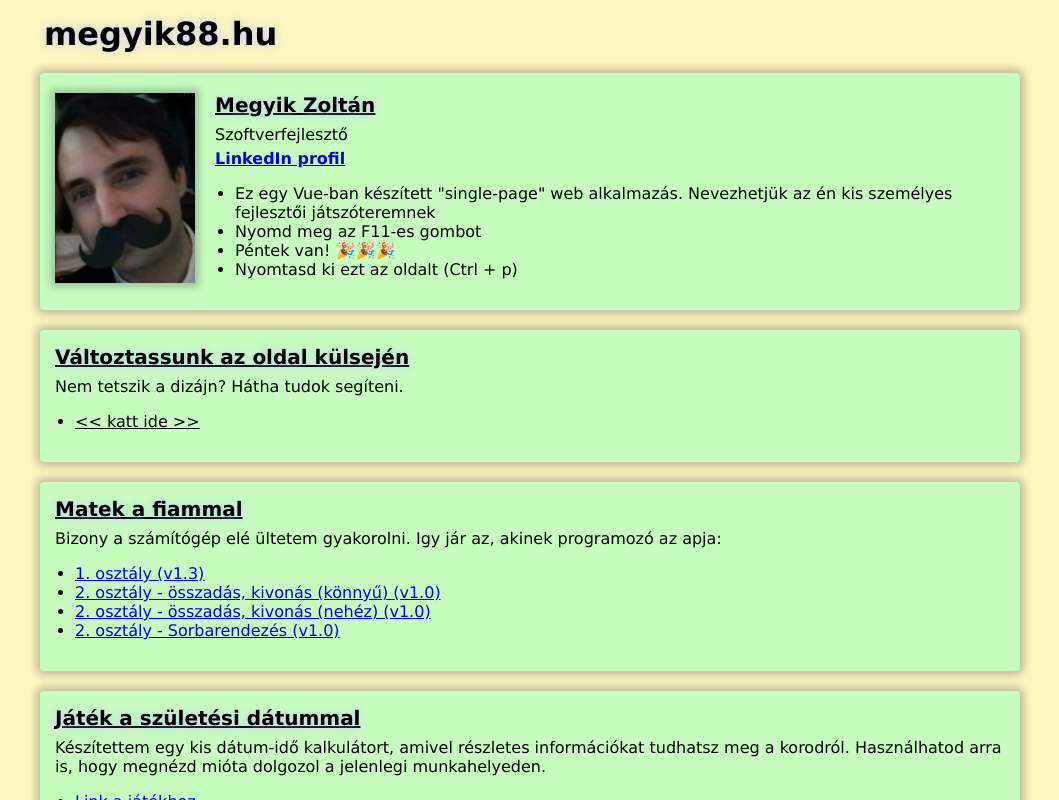
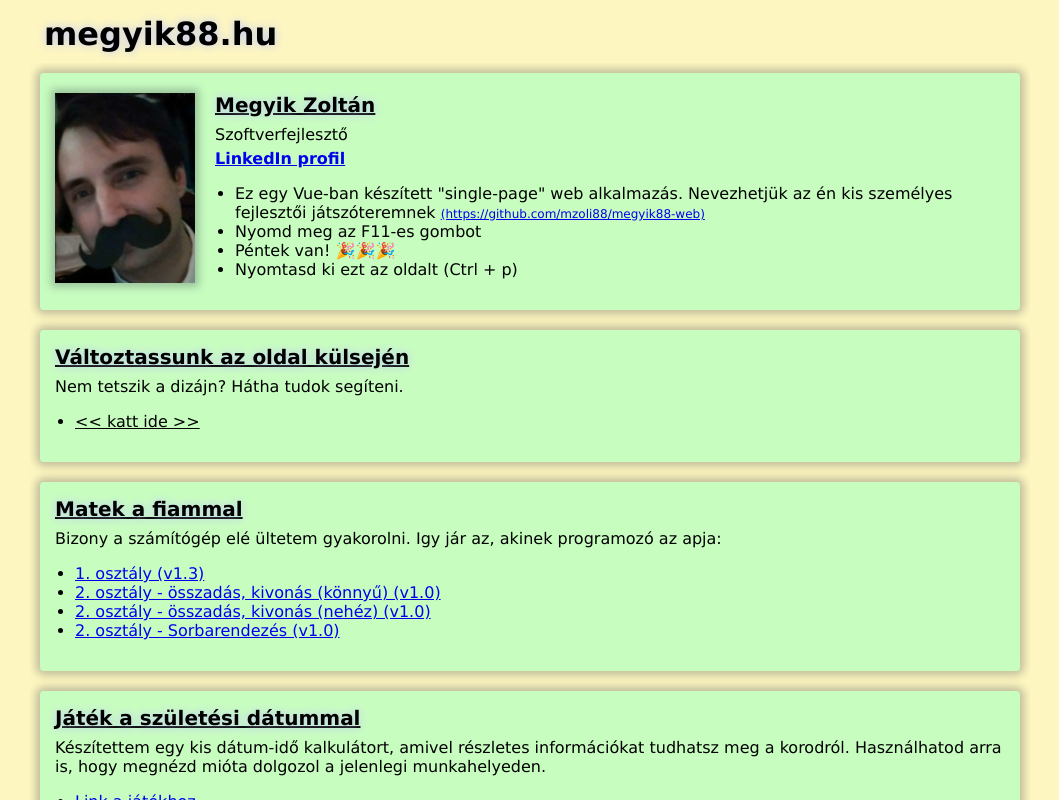
Before and after one commit to mzoli88/megyik88-web, a Vue app: page / in a window 1280 px wide. Shown: the whole page, without its empty margins (110-1169 px from the left). Built offline with nearby package versions, Linux system fonts and the light colour scheme.

Commit message:
+Git link

```diff
--- a/src/views/Home.vue
+++ b/src/views/Home.vue
@@ -33,6 +33,13 @@
             <li>
               Ez egy Vue-ban készített "single-page" web alkalmazás. Nevezhetjük
               az én kis személyes fejlesztői játszóteremnek
+              <a
+                class="smallLink"
+                target="_BLANK"
+                href="https://github.com/mzoli88/megyik88-web"
+              >
+                (https://github.com/mzoli88/megyik88-web)
+              </a>
             </li>
             <li>Nyomd meg az F11-es gombot</li>
             <li v-html="todayText"></li>
@@ -224,3 +231,9 @@ export default {
   },
 };
 </script>
+
+<style scoped>
+.smallLink {
+  font-size: 12px;
+}
+</style>
```
